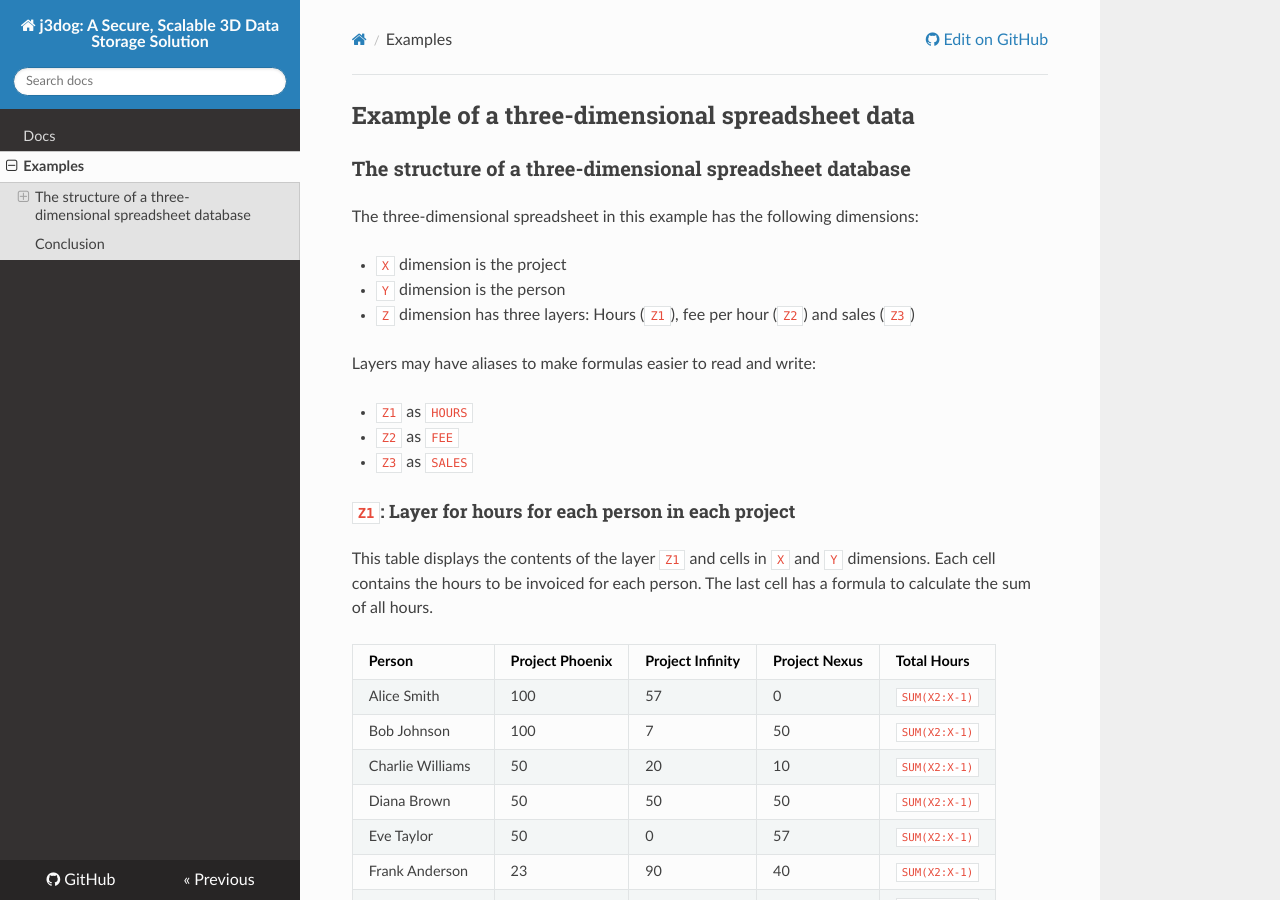
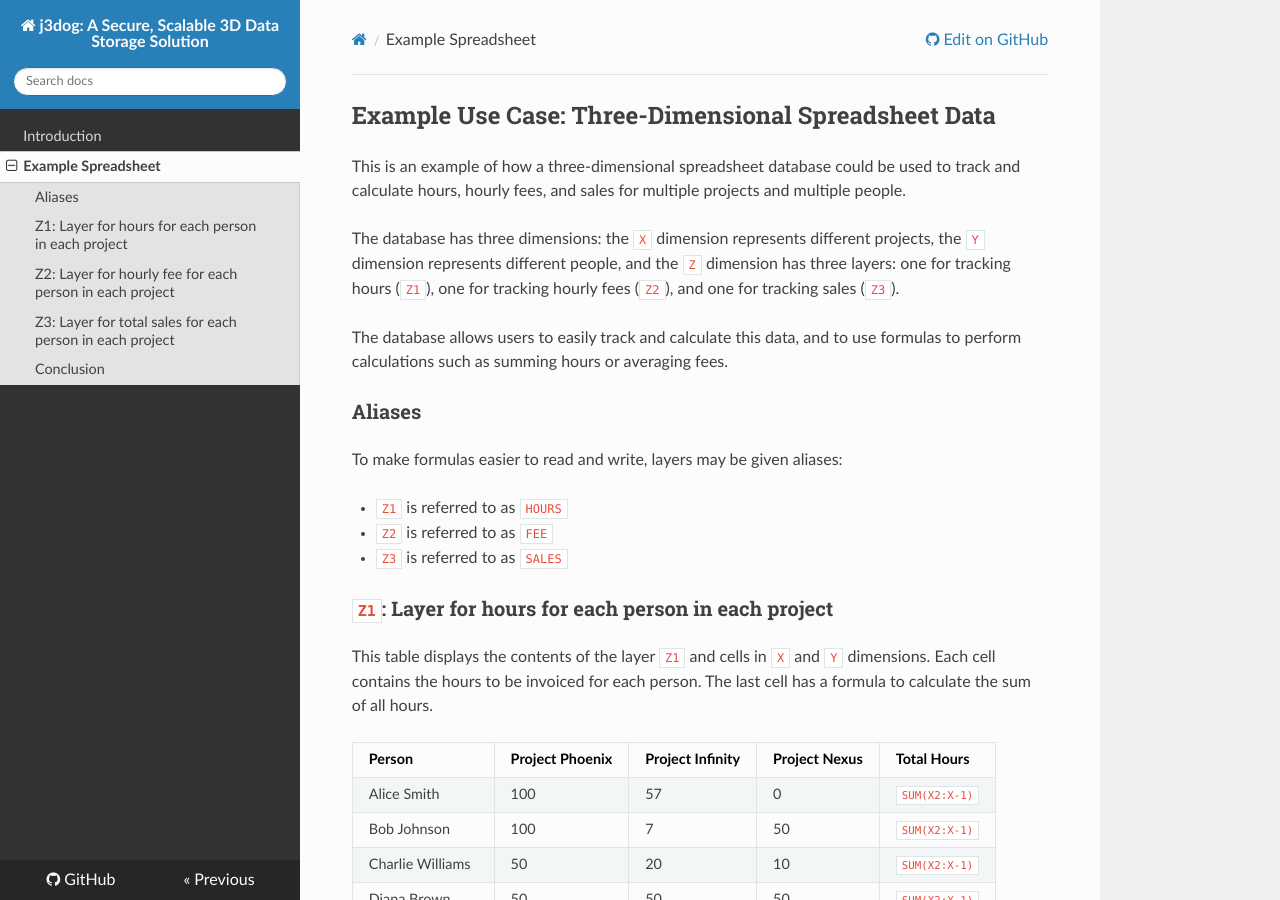
Before and after one commit to heusalagroup/j3.dog, an MkDocs documentation site: the page built from docs/src/examples.md, in a window 1280 px wide and 900 px high. Built offline with MkDocs 1.6.1, drawn with Linux system fonts in a browser that asks for light colours; nearby versions of some CDN libraries.

Commit message:
Updated texts

```diff
--- a/docs/mkdocs.yml
+++ b/docs/mkdocs.yml
@@ -30,5 +30,5 @@ markdown_extensions:
       class: mermaid
       format: !!python/name:mermaid2.fence_mermaid
 nav:
-- Docs: index.md
-- Examples: examples.md
+- "Introduction": index.md
+- "Example Spreadsheet": examples.md
--- a/docs/src/examples.md
+++ b/docs/src/examples.md
@@ -1,21 +1,26 @@
-## Example of a three-dimensional spreadsheet data
+## Example Use Case: Three-Dimensional Spreadsheet Data
 
-### The structure of a three-dimensional spreadsheet database
+This is an example of how a three-dimensional spreadsheet database could be used
+to track and calculate hours, hourly fees, and sales for multiple projects and
+multiple people.
 
-The three-dimensional spreadsheet in this example has the following dimensions:
+The database has three dimensions: the `X` dimension represents different
+projects, the `Y` dimension represents different people, and the `Z` dimension
+has three layers: one for tracking hours (`Z1`), one for tracking hourly
+fees (`Z2`), and one for tracking sales (`Z3`).
 
- * `X` dimension is the project
- * `Y` dimension is the person
- * `Z` dimension has three layers: Hours (`Z1`), fee per hour (`Z2`) and
-   sales (`Z3`)
+The database allows users to easily track and calculate this data, and to use
+formulas to perform calculations such as summing hours or averaging fees.
 
-Layers may have aliases to make formulas easier to read and write:
+### Aliases
 
- * `Z1` as `HOURS`
- * `Z2` as `FEE`
- * `Z3` as `SALES`
+To make formulas easier to read and write, layers may be given aliases:
 
-#### `Z1`: Layer for hours for each person in each project
+ * `Z1` is referred to as `HOURS`
+ * `Z2` is referred to as `FEE`
+ * `Z3` is referred to as `SALES`
+
+### `Z1`: Layer for hours for each person in each project
 
 This table displays the contents of the layer `Z1` and cells in `X` and `Y`
 dimensions. Each cell contains the hours to be invoiced for each person. The
@@ -37,7 +42,7 @@ last cell has a formula to calculate the sum of all hours.
 
 Cells may contain values or formulas.
 
-#### `Z2`: Layer for hourly fee for each person in each project
+### `Z2`: Layer for hourly fee for each person in each project
 
 This table displays the contents of the layer `Z2` and cells in `X` and `Y`
 dimensions. Each cell contains the hourly fee for services provided. The
@@ -57,7 +62,7 @@ last cell has a formula to calculate the average hourly fee.
 | James Rodriguez           | 200             | 200              | 200           | `SUM(X2:X-1)`        |
 | Average Fee per Hour      | `AVG(Y2:Y-1)`   | `AVG(Y2:Y-1)`    | `AVG(Y2:Y-1)` | `SUM(X2:X-1)`        |
 
-#### `Z3`: Layer for total sales for each person in each project
+### `Z3`: Layer for total sales for each person in each project
 
 To calculate the total sales for each person in each project, you can use the
 following formula:
```
Also changed, not shown: 6 other files.
